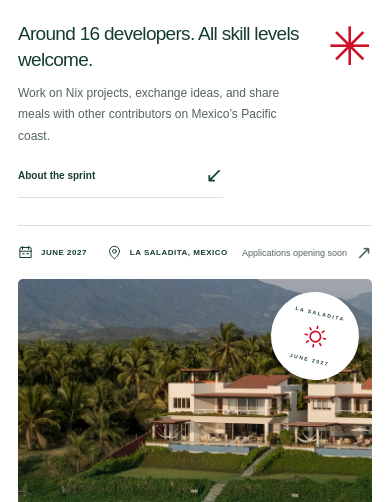
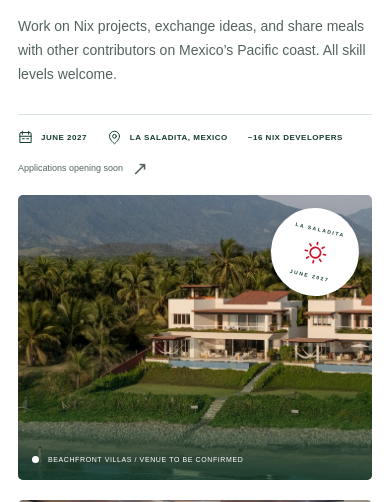
Before and after one commit to OceanSprint/tacosprint.org, an Astro site: page / in a window 390 px wide. Shown: the part 342-844 px from the top of the page. Built offline with nearby package versions, Linux system fonts and the light colour scheme; Astro itself is replaced by a stand-in of ours.

Commit message:
Simplify the hero and consolidate event details

```diff
--- a/src/pages/index.astro
+++ b/src/pages/index.astro
@@ -16,32 +16,16 @@ import SprintPhoto from "../components/SprintPhoto.astro";
       </span>
     </div>
     <div class="hero-content">
-      <div class="hero-title">
       <h1>
-          A week of
-          <br />
+        A week of <br class="hero-title-break" />
         Nix hacking.
         <br />
         <span class="accent">In Mexico.</span>
       </h1>
-      </div>
-      <div class="hero-aside">
-        <div class="sun-mark" aria-hidden="true">
-          ✳
-        </div>
-        <p>
-          Around 16 developers.
-          <br />
-          All skill levels welcome.
-        </p>
       <p class="hero-description">
         Work on Nix projects, exchange ideas, and share meals with other
-          contributors on Mexico’s Pacific coast.
+        contributors on Mexico’s Pacific coast. All skill levels welcome.
       </p>
-        <a href="#about" class="hero-discover">
-          About the sprint <span aria-hidden="true">↙</span>
-        </a>
-      </div>
     </div>
     <div class="hero-bottom">
       <div class="hero-meta">
--- a/src/styles/global.css
+++ b/src/styles/global.css
@@ -210,10 +210,6 @@ h3 {
   margin-left: 12px;
 }
 .hero-content {
-  display: grid;
-  grid-template-columns: 1.6fr 1fr;
-  align-items: end;
-  gap: 40px;
   padding: 36px 0 35px;
 }
 .hero h1 {
@@ -225,43 +221,15 @@ h3 {
 .accent {
   color: var(--accent);
 }
-.hero-aside {
-  max-width: 290px;
-  justify-self: end;
-  padding-bottom: 9px;
-}
-.sun-mark {
-  font-size: 90px;
-  color: var(--accent);
-  line-height: 1;
-  margin-bottom: 21px;
-  font-family: serif;
-}
-.hero-aside > p:first-of-type {
-  font-family: var(--heading);
-  font-size: 22px;
-  line-height: 1.35;
-  letter-spacing: -0.7px;
-  margin-bottom: 13px;
+.hero-title-break {
+  display: none;
 }
 .hero-description {
-  font-size: 13px;
+  max-width: 640px;
+  font-size: 16px;
   color: var(--muted);
-  line-height: 1.8;
-  margin-bottom: 26px;
-}
-.hero-discover {
-  font-size: 11px;
-  font-weight: 600;
-  display: flex;
-  align-items: center;
-  justify-content: space-between;
-  border-bottom: 1px solid var(--line);
-  padding-bottom: 10px;
-  max-width: 230px;
-}
-.hero-discover span {
-  font-size: 21px;
+  line-height: 1.7;
+  margin: 24px 0 0;
 }
 .hero-bottom {
   border-top: 1px solid var(--line);
@@ -955,22 +923,6 @@ textarea {
   .hero h1 {
     letter-spacing: -4px;
   }
-  .hero-content {
-    grid-template-columns: 1.55fr 1fr;
-    gap: 30px;
-  }
-  .hero-aside {
-    max-width: 245px;
-  }
-  .hero-aside > p:first-of-type {
-    font-size: 20px;
-  }
-  .sun-mark {
-    font-size: 70px;
-  }
-  .hero-description {
-    font-size: 12px;
-  }
   .hero-meta {
     gap: 13px;
     font-size: 8px;
@@ -1053,26 +1005,22 @@ textarea {
     font-size: clamp(60px, 8.6vw, 76px);
     letter-spacing: -4.5px;
   }
-  .hero-content {
-    gap: 25px;
-    grid-template-columns: 1.55fr 1fr;
-  }
-  .hero-aside > p:first-of-type {
-    font-size: 19px;
+  .hero-title-break {
+    display: initial;
   }
   .hero-description {
-    font-size: 11px;
-    margin-bottom: 18px;
-  }
-  .sun-mark {
-    font-size: 55px;
-    margin-bottom: 16px;
-  }
-  .hero-discover {
-    font-size: 10px;
+    font-size: 15px;
+  }
+  .hero-bottom,
+  .hero-meta {
+    flex-wrap: wrap;
+  }
+  .hero-meta {
+    row-gap: 12px;
   }
   .hero-meta-people {
-    display: none !important;
+    border-left: 0;
+    padding-left: 0;
   }
   .hero-cta {
     font-size: 9px;
@@ -1226,43 +1174,17 @@ textarea {
     font-size: 8px;
   }
   .hero-content {
-    grid-template-columns: 1fr;
     padding-top: 30px;
     padding-bottom: 27px;
-    gap: 26px;
   }
   .hero h1 {
     font-size: clamp(59px, 13vw, 79px);
     letter-spacing: -3.8px;
     line-height: 1.04;
   }
-  .hero-aside {
-    justify-self: start;
-    max-width: 100%;
-    position: relative;
-    padding: 0 62px 0 0;
-  }
-  .hero-aside > p:first-of-type {
-    font-size: 19px;
-    margin-bottom: 10px;
-  }
-  .hero-aside > p:first-of-type br {
-    display: none;
-  }
   .hero-description {
-    font-size: 12px;
-    max-width: 340px;
-    margin-bottom: 16px;
-  }
-  .sun-mark {
-    position: absolute;
-    right: 0;
-    top: 0;
-    font-size: 53px;
-  }
-  .hero-discover {
-    font-size: 10px;
-    max-width: 205px;
+    font-size: 14px;
+    margin-top: 20px;
   }
   .hero-bottom {
     flex-wrap: wrap;
```
Lines whose indentation alone changed are shown as unchanged.
